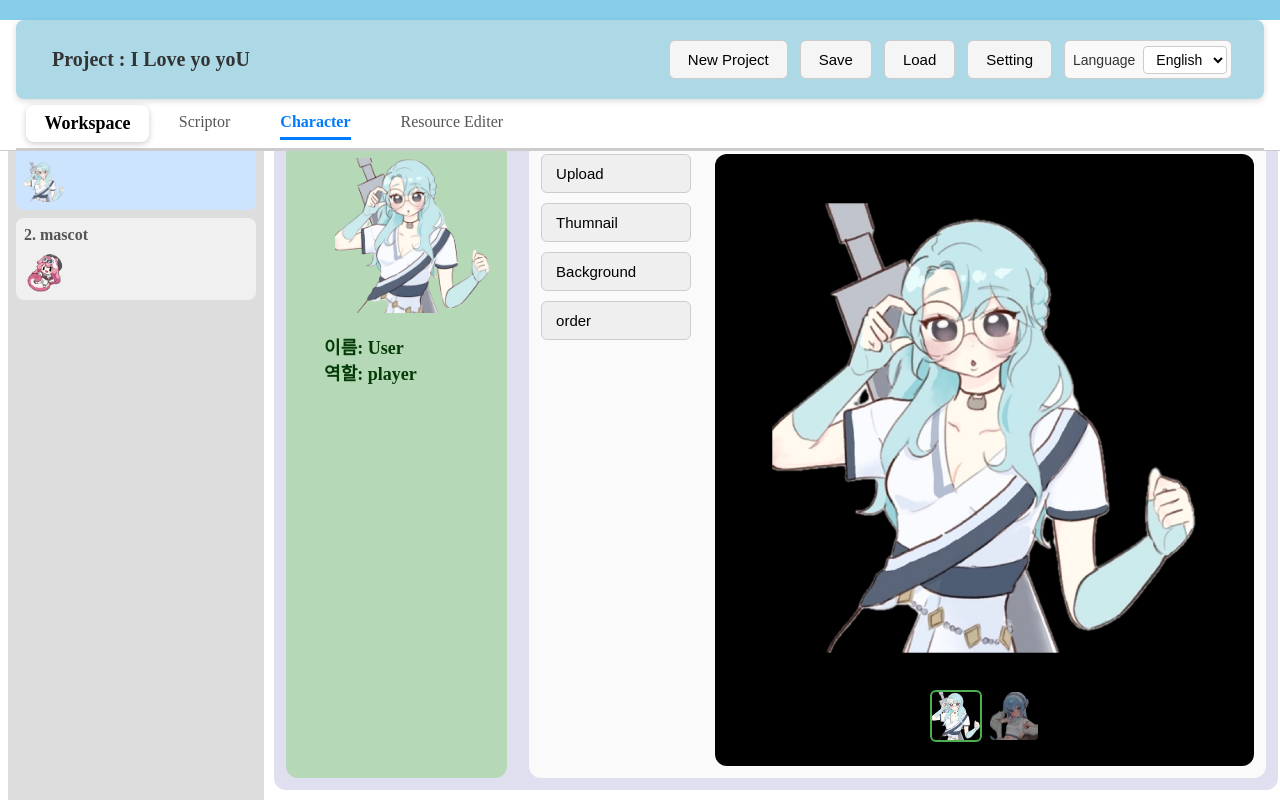
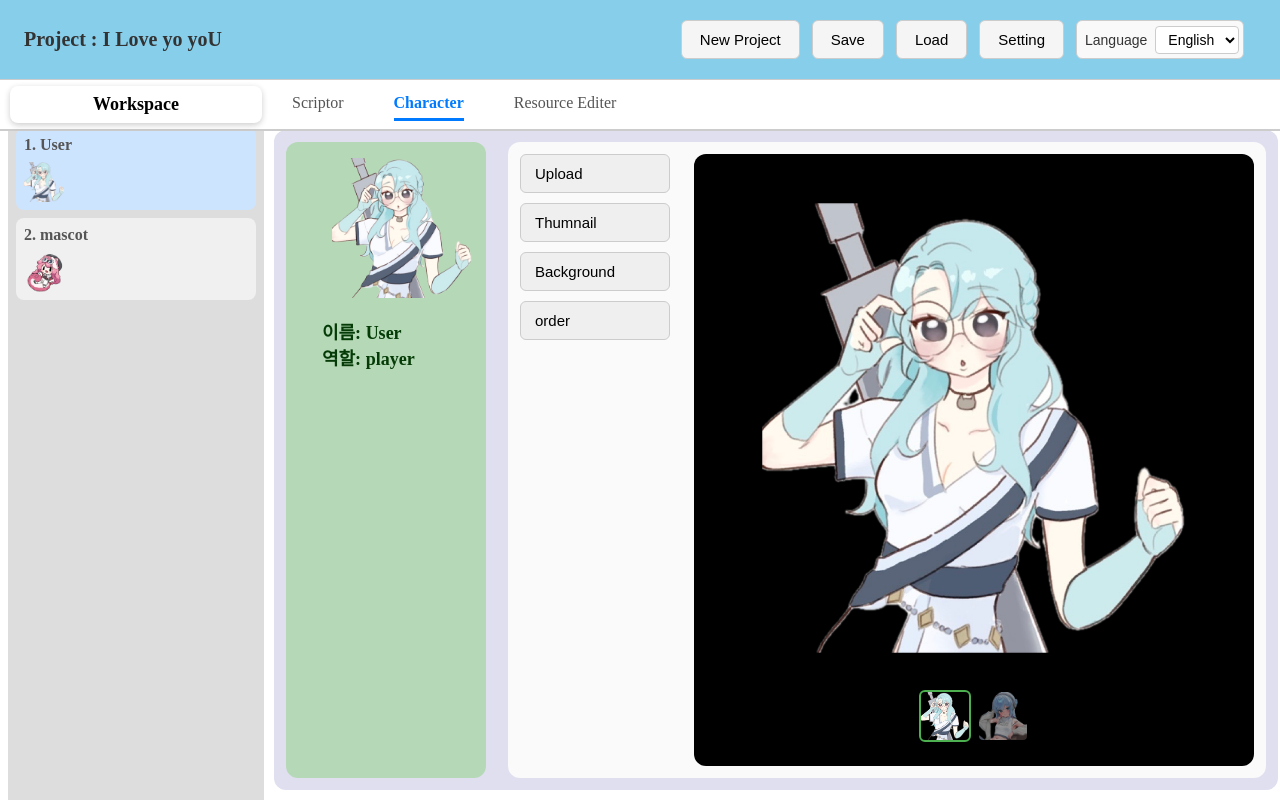
Before and after one commit to andoricano/JsonGenerator, a React (Vite) app: page / in a window 1280 px wide. Built offline with nearby package versions, Linux system fonts and the light colour scheme.

Commit message:
[fix] main 화면 컨텐츠 가리는 header 부분 제거.

```diff
--- a/src/App.tsx
+++ b/src/App.tsx
@@ -24,15 +24,16 @@ export default function App() {
             <main
                 style={{
                     position: 'fixed',
-                    top:  `${topRatio}%`,
+                    top: `${topRatio}%`,
                     width: '100%',
                     height: `${heightRatio}%`,
                     minWidth: '500px',
-                    minHeight: '500px',
+                    minHeight: '300px',
                     transition: 'left 0.3s ease, width 0.3s ease',
                     display: 'flex',
                     flexDirection: 'column',
                     background: 'white',
+                    overflow: 'auto',
                 }}
             >
                 <Canvas />
--- a/src/components/header/Header.tsx
+++ b/src/components/header/Header.tsx
@@ -5,45 +5,27 @@ import Toolbar from "./Toolbar";
 import Workspace from "../main/Workspace";
 
 export default function Header() {
-  const {
-    projectName,
-    setProjectName,
-  } = useAppStore();
-
+  const { projectName, setProjectName } = useAppStore();
   const [dialogOpen, setDialogOpen] = useState(false);
 
   const handleConfirm = (newName: string) => {
-    setProjectName(newName);
+    setProjectName(newName.trim());
     setDialogOpen(false);
   };
 
   return (
     <>
-      <div
-        style={{
-          top: 0,
-          left: 0,
-          right: 0,
-          minWidth: '1000px',
-          minHeight: '100px',
-          alignItems: "center",
-          padding: "0 16px",
-          borderBottom: "1px solid #ccc",
-          background: "white",
-          zIndex: 1000,
-        }}
-      >
-        <div
+      <header
         style={{
           display: "flex",
           alignItems: "center",
           justifyContent: "space-between",
-            gap: "16px",
-            marginTop: "20px",
-            padding: "12px 20px",
-            background: "lightblue",
-            borderRadius: "8px",
-            boxShadow: "0 2px 6px rgba(0,0,0,0.15)",
+          width: "100%",
+          minHeight: "60px",
+          padding: "12px 24px",
+          backgroundColor: "skyblue",
+          borderBottom: "1px solid #ccc",
+          boxSizing: "border-box",
         }}
       >
         <h1
@@ -51,28 +33,20 @@ export default function Header() {
             margin: 0,
             cursor: "pointer",
             fontSize: "20px",
-              fontWeight: "bold",
+            fontWeight: 600,
             color: "#333",
-              padding: "10px 16px",
-              borderRadius: "6px",
-              transition: "background 0.2s, color 0.2s",
+            transition: "color 0.2s ease",
           }}
           onClick={() => setDialogOpen(true)}
-            onMouseEnter={(e) => {
-              e.currentTarget.style.background = "#e0f0ff";
-              e.currentTarget.style.color = "#007bff";
-            }}
-            onMouseLeave={(e) => {
-              e.currentTarget.style.background = "transparent";
-              e.currentTarget.style.color = "#333";
-            }}
+          onMouseEnter={(e) => (e.currentTarget.style.color = "#007bff")}
+          onMouseLeave={(e) => (e.currentTarget.style.color = "#333")}
         >
           Project : {projectName}
         </h1>
+
         <Toolbar />
-        </div>
-        <Workspace/>
-      </div>
+      </header>
+      <Workspace />
 
       <Dialog
         open={dialogOpen}
--- a/src/components/main/Workspace.tsx
+++ b/src/components/main/Workspace.tsx
@@ -25,11 +25,12 @@ export default function Workspace() {
         gap: "30px",
         borderBottom: "2px solid #ccc",
         padding: "6px 10px",
+        backgroundColor:"white"
       }}
     >
       <h1
         style={{
-          width: "10%",
+          width: "20%",
           margin: "0px",
           fontSize: "18px",
           textAlign: "center",
--- a/src/components/main/tab/character/info/CharacterInfo.tsx
+++ b/src/components/main/tab/character/info/CharacterInfo.tsx
@@ -43,7 +43,7 @@ function CharacterDetails({ name, role }: { name: string; role: string }) {
 
 export const styles: Record<string, React.CSSProperties> = {
     container: {
-        width: "30%",
+        width: "20%",
         minWidth: "200px",
         height: "100%",
         minHeight: "500px",
```
Lines whose indentation alone changed are shown as unchanged.
